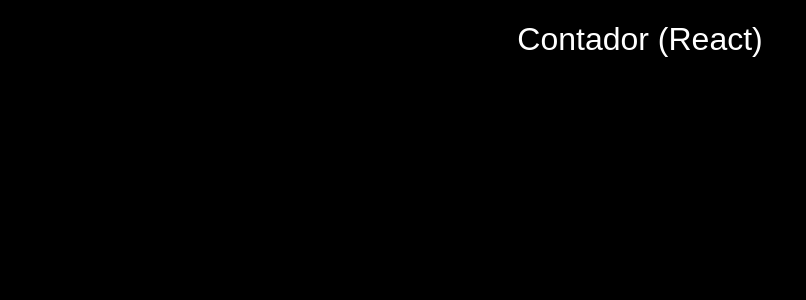
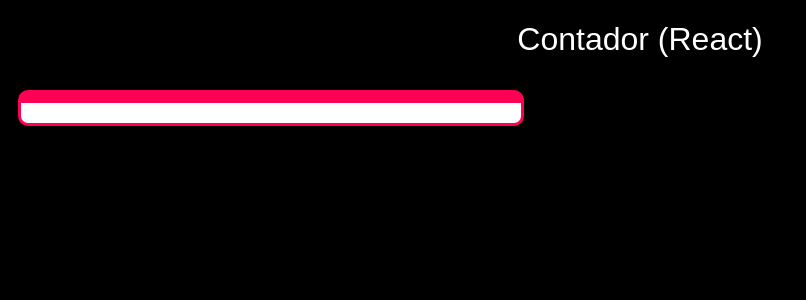
Before and after one commit to Jonathasds/contadorReact, a React (Create React App) app: page / in a window 1280 px wide. Shown: the top 300 px of the page, without its empty margins (0-806 px from the left). Built offline with nearby package versions, Linux system fonts and the light colour scheme.

Commit message:
componets cards

```diff
--- a/src/App.jsx
+++ b/src/App.jsx
@@ -2,11 +2,16 @@
 import React from "react";
 import "./App.css";
 
+import Card from "./components/layout/Card";
+
 export default () => (
   <div className="App">
     <h1>Contador (React) </h1>
-    <div className=" ">
+    <div className="Cards">
+      <Card>
 
-    </div>
+      </Card>
+
+     </div>
   </div>
 );
--- /dev/null
+++ b/src/components/layout/Card.css
@@ -0,0 +1,28 @@
+.Card{
+
+    border-radius: 10px;
+    border: 3px solid;
+    overflow: hidden;
+    margin: 10px;
+    font-size: 1.4rem;
+
+    display: flex;
+    flex-direction: column;
+
+
+    min-width: 500px;
+    max-width: 500px;
+}
+.Card .Title{
+    padding: 5px 0 ;
+    display: flex;
+    justify-content: center;
+
+}
+
+.Card .Content{
+    flex-grow: 1;
+    background-color: #fff;
+    color: black;
+    padding: 10px;
+}
--- /dev/null
+++ b/src/components/layout/Card.jsx
@@ -0,0 +1,22 @@
+/* eslint-disable import/no-anonymous-default-export */
+import "./Card.css";
+import React from "react";
+
+export default (props) => {
+
+  const cardStyle = {
+    backgroundColor: props.color ||'#F05',
+    borderColor: props.color|| '#F05',
+  }
+
+  return (
+    <div className="Card" style={cardStyle}>
+      <div className="Title"> {props.titulo} </div>
+      <div className="Content">
+       {props.children}
+
+
+      </div>
+    </div>
+  );
+};
```
